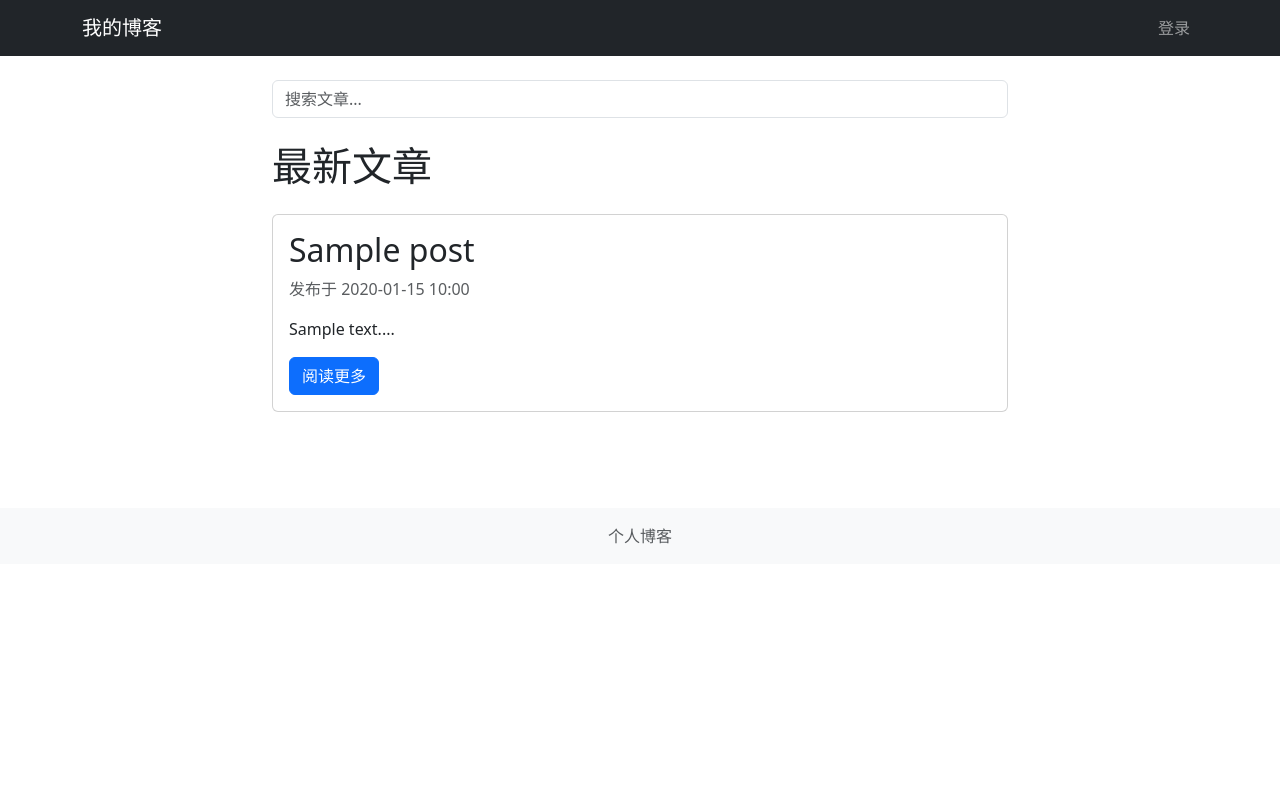
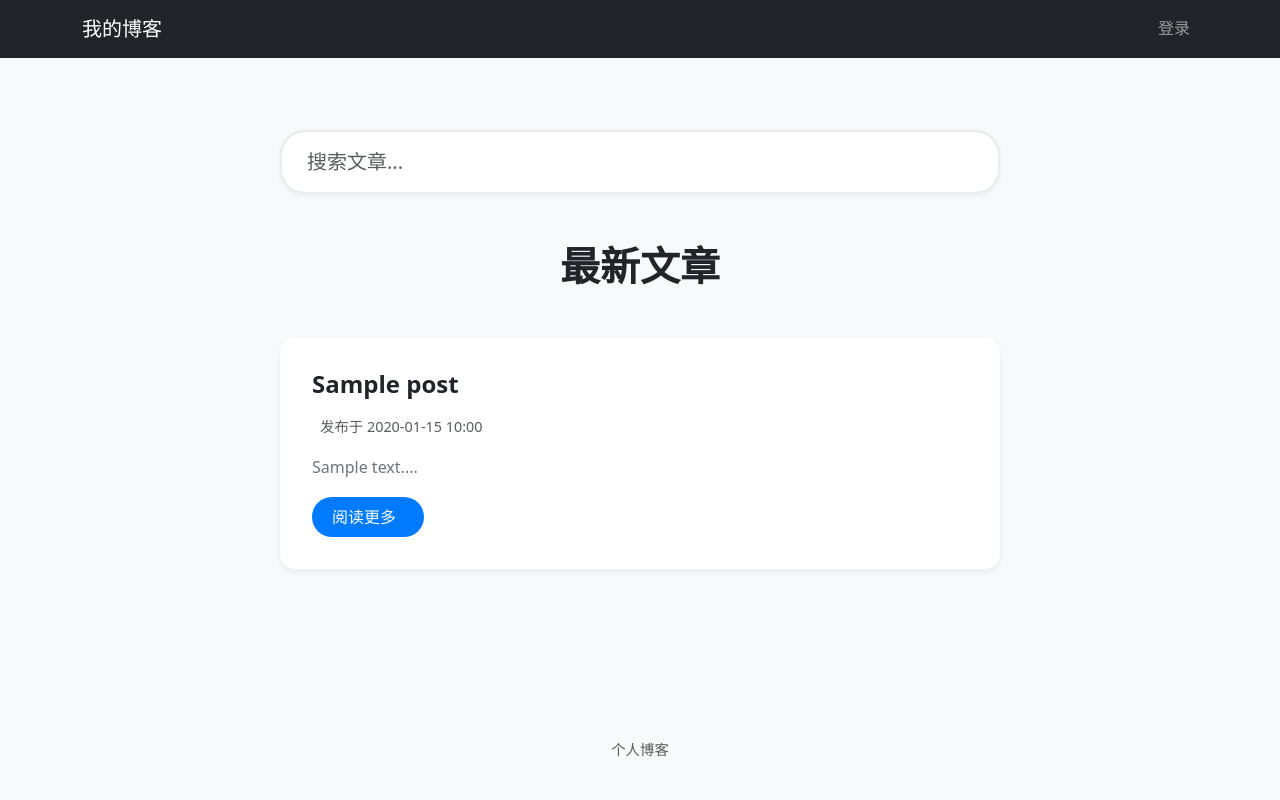
Before and after one commit to lifelegendc/personal-blog, a Flask app: page / in a window 1280 px wide. Run offline with Flask 2, Linux system fonts and the light colour scheme; tables that the repository leaves empty hold one stand-in row (values such as "Sample post"); some libraries are stand-ins or nearby versions.

Commit message:
优化: 美化首页UI设计

```diff
--- a/static/css/style.css
+++ b/static/css/style.css
@@ -44,3 +44,118 @@
     margin-left: 0;
     color: #6c757d;
 }
+
+/* 全局样式 */
+body {
+    background-color: #f8f9fa;
+    color: #343a40;
+    line-height: 1.6;
+}
+
+/* 搜索框样式 */
+#searchInput {
+    border-radius: 25px;
+    padding: 15px 25px;
+    border: 2px solid #e9ecef;
+    transition: all 0.3s ease;
+    box-shadow: 0 2px 5px rgba(0,0,0,0.05);
+}
+
+#searchInput:focus {
+    border-color: #007bff;
+    box-shadow: 0 0 0 0.2rem rgba(0,123,255,.25);
+    outline: none;
+}
+
+/* 文章卡片样式 */
+.card {
+    border: none;
+    border-radius: 15px;
+    transition: transform 0.3s ease, box-shadow 0.3s ease;
+    margin-bottom: 2rem;
+    background: white;
+    box-shadow: 0 4px 6px rgba(0,0,0,0.05);
+}
+
+.card:hover {
+    transform: translateY(-5px);
+    box-shadow: 0 8px 15px rgba(0,0,0,0.1);
+}
+
+.card-body {
+    padding: 2rem;
+}
+
+.card-title {
+    color: #212529;
+    font-size: 1.5rem;
+    font-weight: 600;
+    margin-bottom: 1rem;
+}
+
+.card-title a {
+    color: inherit;
+    text-decoration: none;
+}
+
+.card-text {
+    color: #6c757d;
+    line-height: 1.7;
+}
+
+.text-muted {
+    font-size: 0.9rem;
+    margin-bottom: 1rem;
+}
+
+/* 按钮样式 */
+.btn-primary {
+    border-radius: 20px;
+    padding: 8px 20px;
+    font-weight: 500;
+    transition: all 0.3s ease;
+    background-color: #007bff;
+    border: none;
+}
+
+.btn-primary:hover {
+    background-color: #0056b3;
+    transform: translateY(-1px);
+    box-shadow: 0 4px 8px rgba(0,123,255,0.2);
+}
+
+/* 页面标题样式 */
+.page-title {
+    font-size: 2.5rem;
+    font-weight: 700;
+    color: #212529;
+    margin-bottom: 2rem;
+    text-align: center;
+}
+
+/* 响应式布局调整 */
+@media (max-width: 768px) {
+    .card-body {
+        padding: 1.5rem;
+    }
+
+    .page-title {
+        font-size: 2rem;
+    }
+}
+
+/* 动画效果 */
+@keyframes fadeIn {
+    from {
+        opacity: 0;
+        transform: translateY(20px);
+    }
+    to {
+        opacity: 1;
+        transform: translateY(0);
+    }
+}
+
+.fade-in {
+    animation: fadeIn 0.5s ease-out forwards;
+}
--- a/templates/index.html
+++ b/templates/index.html
@@ -3,11 +3,12 @@
 {% block title %}首页 - 个人博客{% endblock %}
 
 {% block content %}
-<div class="row mb-4">
+<div class="container py-5">
+    <div class="row mb-5">
         <div class="col-md-8 offset-md-2">
             <input type="search"
                    id="searchInput"
-               class="form-control"
+                   class="form-control form-control-lg"
                    placeholder="搜索文章..."
                    aria-label="Search"
                    value="{{ request.args.get('q', '') }}">
@@ -16,21 +17,31 @@
 
     <div class="row">
         <div class="col-md-8 offset-md-2" id="searchResults">
-        <h1 class="mb-4">最新文章</h1>
+            <h1 class="page-title mb-5">最新文章</h1>
+            <div class="articles-container">
                 {% for post in posts %}
-        <article class="card mb-4">
+                <article class="card fade-in" style="animation-delay: {{ loop.index0 * 0.1 }}s">
                     <div class="card-body">
-                <h2 class="card-title">{{ post.title }}</h2>
-                <p class="card-text text-muted">
+                        <h2 class="card-title">
+                            <a href="{{ url_for('post', post_id=post.id) }}">{{ post.title }}</a>
+                        </h2>
+                        <p class="text-muted">
+                            <i class="fas fa-calendar-alt me-2"></i>
                             发布于 {{ post.created_at.strftime('%Y-%m-%d %H:%M') }}
                         </p>
                         <p class="card-text">{{ post.content[:200] }}...</p>
-                <a href="{{ url_for('post', post_id=post.id) }}" class="btn btn-primary">阅读更多</a>
+                        <a href="{{ url_for('post', post_id=post.id) }}" class="btn btn-primary">
+                            阅读更多 <i class="fas fa-arrow-right ms-2"></i>
+                        </a>
                     </div>
                 </article>
                 {% else %}
-        <p>暂无文章</p>
+                <div class="text-center py-5">
+                    <p class="text-muted">暂无文章</p>
+                </div>
                 {% endfor %}
+            </div>
+        </div>
     </div>
 </div>
 
@@ -41,6 +52,7 @@
 <script src="https://code.jquery.com/jquery-3.5.1.slim.min.js"></script>
 <script src="https://cdn.jsdelivr.net/npm/@popperjs/core@2.9.2/dist/umd/popper.min.js"></script>
 <script src="https://stackpath.bootstrapcdn.com/bootstrap/4.5.2/js/bootstrap.min.js"></script>
+<script src="https://kit.fontawesome.com/your-code.js" crossorigin="anonymous"></script>
 
 <script>
 let searchTimeout;
@@ -61,7 +73,7 @@
                     resultsContainer.innerHTML = newResults.innerHTML;
                 }
             });
-    }, 300); // 300ms 延迟，避免频繁请求
+    }, 300);
 });
 </script>
 {% endblock %}
```
Also changed, not shown: templates/search.html (+16 -7 lines). Lines whose indentation alone changed are shown as unchanged.
